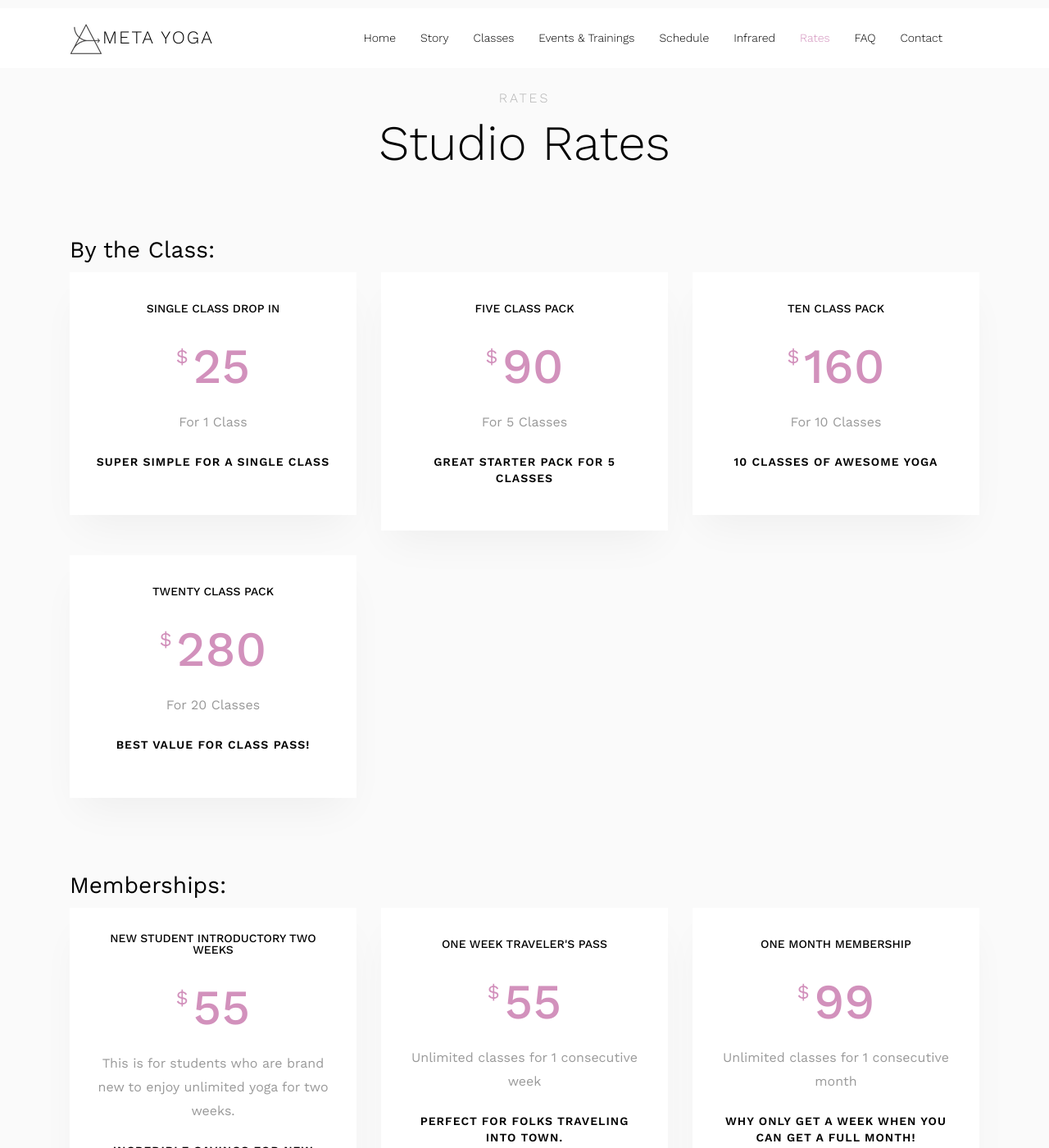
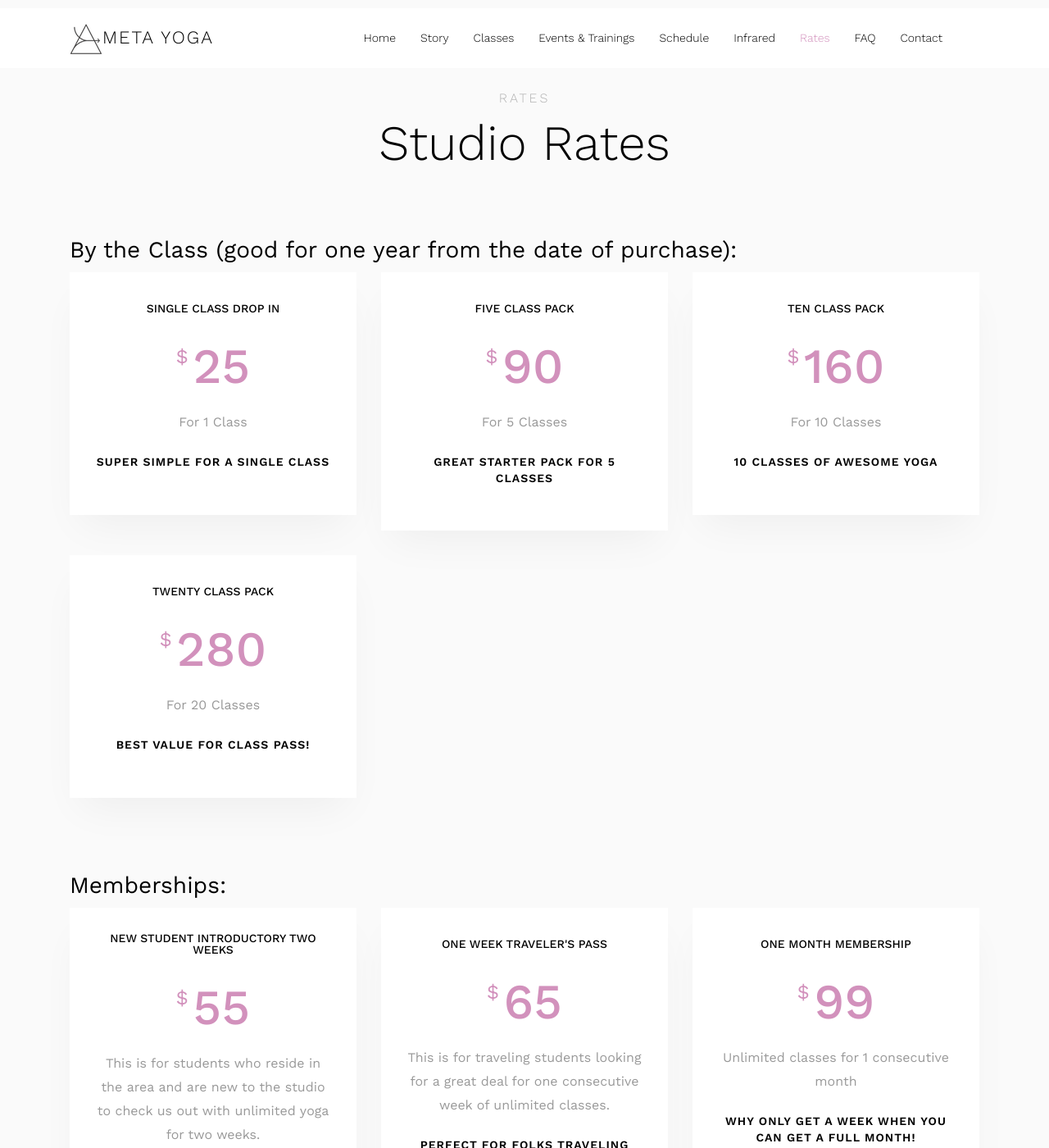
Before and after one commit to apnar/metayoga-site, a Jekyll site: the page built from rates.html, in a window 1280 px wide and 1400 px high. Shown: the whole window at 82% size. Built offline with Jekyll 4.4.1, drawn with Linux system fonts in a browser that asks for light colours; some web fonts are replaced; a script that is not in the unit is left out.

Commit message:
updates to rate page

```diff
--- a/rates.html
+++ b/rates.html
@@ -10,7 +10,7 @@ title: Rates
                     <h2 class="mb-1">Studio Rates</h2>
                 </div>
             </div>
-            <h3 class="subheading">By the Class:</h3>
+            <h3 class="subheading">By the Class (good for one year from the date of purchase):</h3>
             <div class="row">
                 <div class="col-md-4 ftco-animate">
                     <div class="block-7">
@@ -78,7 +78,7 @@ title: Rates
                         <div class="text-center">
                             <h2 class="heading">New Student Introductory Two Weeks</h2>
                             <span class="price"><sup>$</sup> <span class="number">55</span></span>
-                            <span class="excerpt d-block">This is for students who are brand new to enjoy unlimited yoga for two weeks.</span>
+                            <span class="excerpt d-block">This is for students who reside in the area and are new to the studio to check us out with unlimited yoga for two weeks.</span>
 
                             <h3 class="heading-2 my-4">Incredible savings for new students!</h3>
 
@@ -90,8 +90,8 @@ title: Rates
                     <div class="block-7">
                         <div class="text-center">
                             <h2 class="heading">One Week Traveler's Pass</h2>
-                            <span class="price"><sup>$</sup> <span class="number">55</span></span>
-                            <span class="excerpt d-block">Unlimited classes for 1 consecutive week</span>
+                            <span class="price"><sup>$</sup> <span class="number">65</span></span>
+                            <span class="excerpt d-block">This is for traveling students looking for a great deal for one consecutive week of unlimited classes.</span>
 
                             <h3 class="heading-2 my-4">Perfect for folks traveling into town.</h3>
 
```
